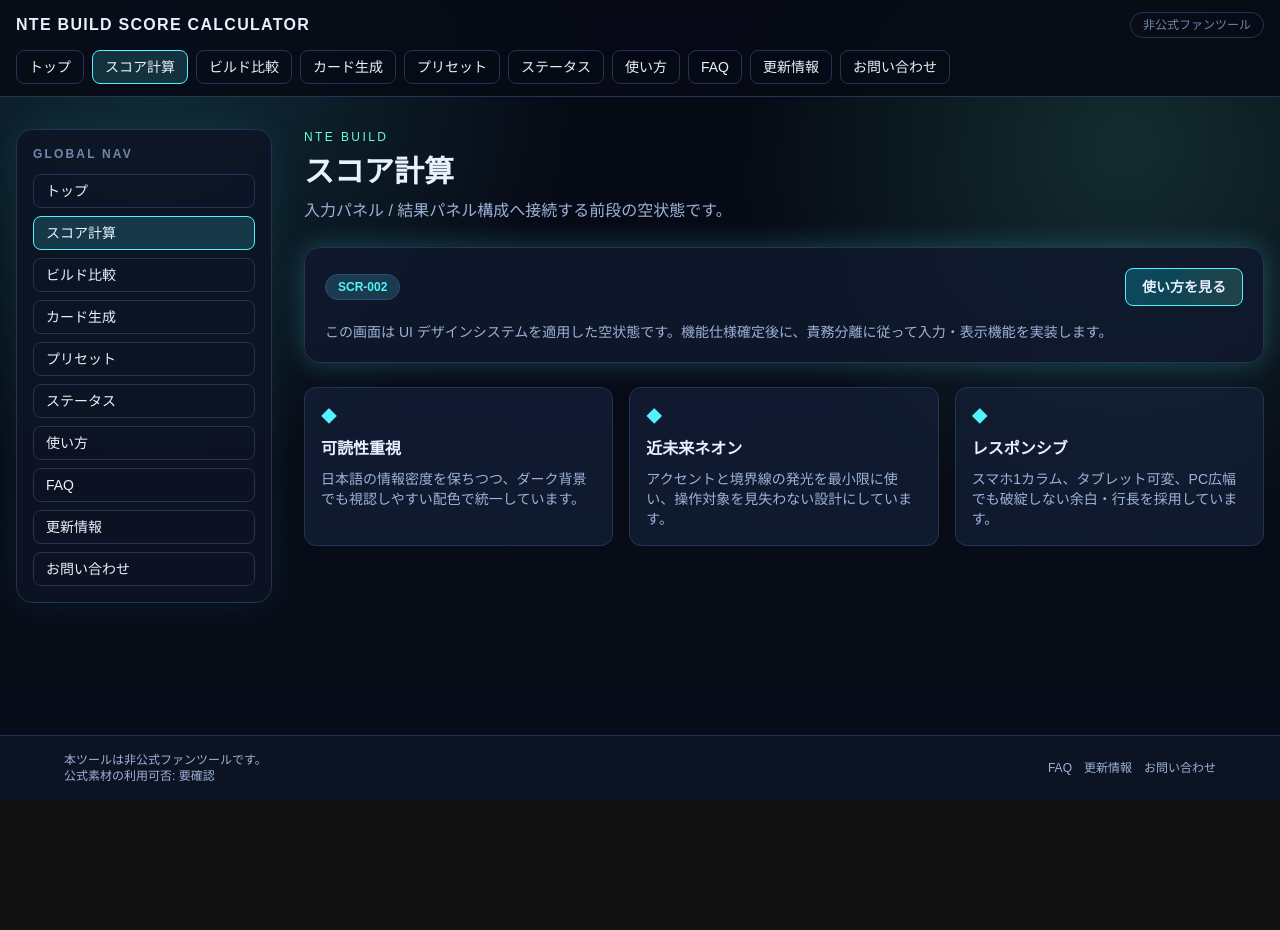
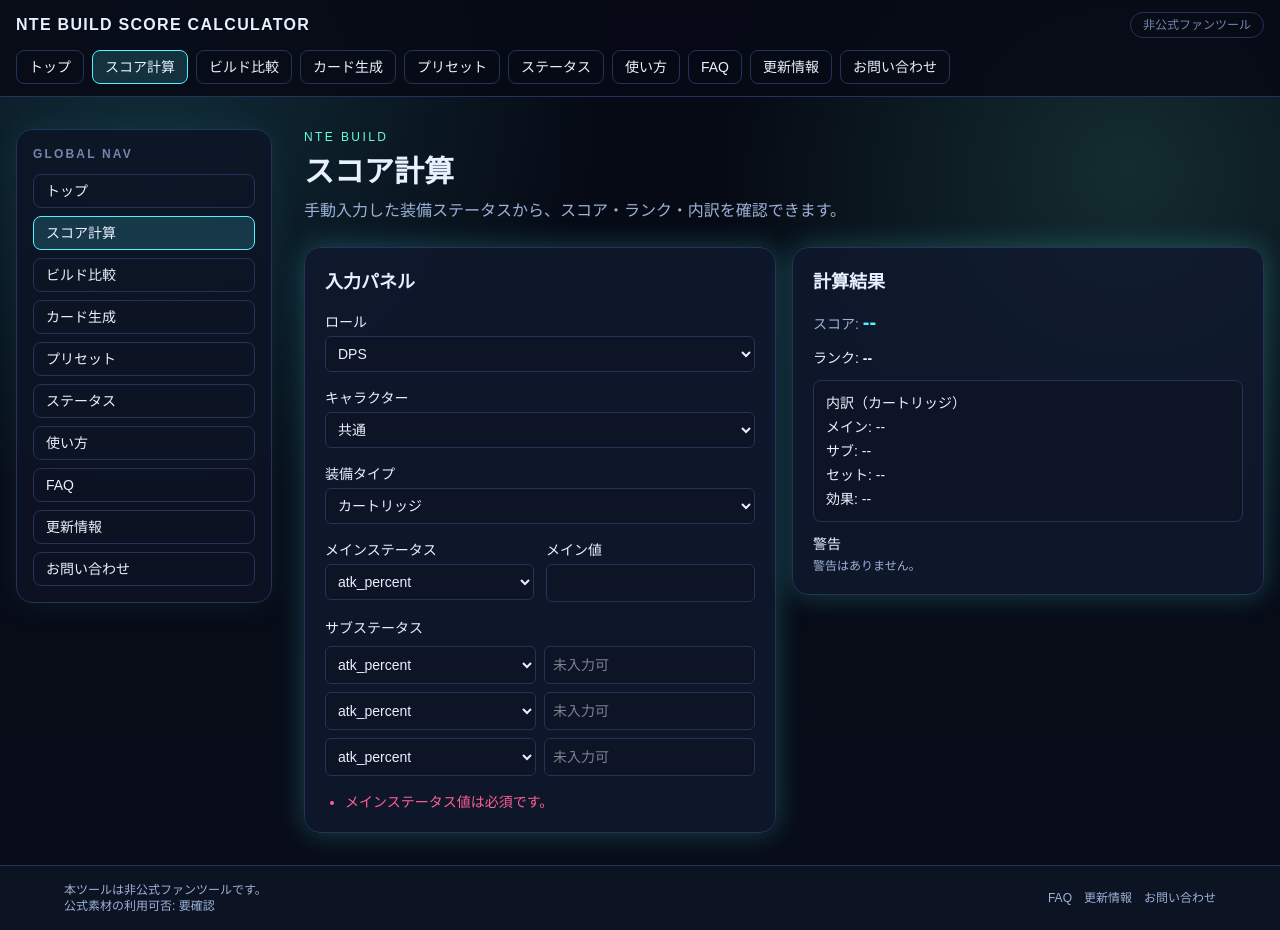
Before and after one commit to mizzz-dev/NTE-Build-Score-Calculator, a Next.js app: page /score in a window 1280 px wide. Before the commit the page ends 800 px from the top, so only its background shows below. Built offline with nearby package versions, Linux system fonts and the light colour scheme.

Commit message:
feat(score): /score画面を手動入力スコア計算UIに接続

```diff
--- a/src/app/score/page.tsx
+++ b/src/app/score/page.tsx
@@ -1,5 +1,5 @@
-import { EmptyStatePage } from '@/components/page/EmptyStatePage';
+import { ScorePageContainer } from '@/features/score/components/ScorePageContainer';
 
 export default function ScorePage() {
-  return <EmptyStatePage title="スコア計算" subtitle="入力パネル / 結果パネル構成へ接続する前段の空状態です。" badge="SCR-002" />;
+  return <ScorePageContainer />;
 }
--- /dev/null
+++ b/src/features/score/components/ScorePageContainer.tsx
@@ -0,0 +1,167 @@
+'use client';
+
+import { useMemo, useState } from 'react';
+import { NeonPanel } from '@/components/ui/NeonPanel';
+import { SectionHeader } from '@/components/ui/SectionHeader';
+import { calculateBuildScore } from '@/lib/score';
+import { sampleScoreConfig } from '@/lib/score/sampleConfig';
+import type { SlotType, StatKey } from '@/lib/score/types';
+
+const SLOT_LABELS: Record<SlotType, string> = {
+  cartridge: 'カートリッジ',
+  module: 'モジュール',
+  gear: 'ギア',
+  console: 'コンソール',
+};
+
+const ROLE_OPTIONS = [
+  { id: 'dps', label: 'DPS' },
+  { id: 'support', label: 'サポート' },
+];
+
+const CHARACTER_OPTIONS = [
+  { id: 'default', label: '共通' },
+  { id: 'alice', label: 'Alice（要確認）' },
+  { id: 'bob', label: 'Bob（要確認）' },
+];
+
+const SUB_STAT_COUNT = 3;
+const STAT_KEYS = Object.keys(sampleScoreConfig.statRanges) as StatKey[];
+
+export function ScorePageContainer() {
+  const [roleId, setRoleId] = useState<string>('dps');
+  const [characterId, setCharacterId] = useState<string>('');
+  const [slot, setSlot] = useState<SlotType>('cartridge');
+  const [mainStatKey, setMainStatKey] = useState<StatKey>(STAT_KEYS[0]);
+  const [mainStatValue, setMainStatValue] = useState<string>('');
+  const [subStats, setSubStats] = useState<Array<{ key: StatKey; value: string }>>(
+    Array.from({ length: SUB_STAT_COUNT }, () => ({ key: STAT_KEYS[0], value: '' })),
+  );
+
+  const errors = useMemo(() => {
+    const next: string[] = [];
+    if (mainStatValue.trim().length === 0) next.push('メインステータス値は必須です。');
+    if (Number(mainStatValue) < 0) next.push('メインステータス値は0以上で入力してください。');
+    subStats.forEach((sub, index) => {
+      if (sub.value.trim().length === 0) return;
+      if (Number(sub.value) < 0) next.push(`サブステータス${index + 1}は0以上で入力してください。`);
+    });
+    return next;
+  }, [mainStatValue, subStats]);
+
+  const result = useMemo(() => {
+    if (errors.length > 0) return null;
+
+    const mainValue = Number(mainStatValue);
+    if (Number.isNaN(mainValue)) return null;
+
+    const parsedSubStats = subStats
+      .filter((sub) => sub.value.trim().length > 0)
+      .map((sub) => ({ key: sub.key, value: Number(sub.value) }))
+      .filter((sub) => !Number.isNaN(sub.value));
+
+    return calculateBuildScore(
+      {
+        roleId,
+        characterId: characterId || undefined,
+        equipmentsBySlot: {
+          [slot]: {
+            slot,
+            mainStatKey,
+            mainStatValue: mainValue,
+            subStats: parsedSubStats,
+          },
+        },
+      },
+      sampleScoreConfig,
+    );
+  }, [characterId, errors.length, mainStatKey, mainStatValue, roleId, slot, subStats]);
+
+  return (
+    <div className="space-y-6">
+      <SectionHeader title="スコア計算" subtitle="手動入力した装備ステータスから、スコア・ランク・内訳を確認できます。" />
+      <div className="grid gap-4 lg:grid-cols-2 lg:items-start">
+        <NeonPanel className="space-y-4">
+          <h2 className="text-lg font-semibold">入力パネル</h2>
+
+          <label className="block text-sm">
+            ロール
+            <select className="mt-1 w-full rounded-md border border-[var(--color-border)] bg-[var(--color-bg-elevated)] p-2" value={roleId} onChange={(e) => setRoleId(e.target.value)}>
+              {ROLE_OPTIONS.map((role) => (
+                <option key={role.id} value={role.id}>{role.label}</option>
+              ))}
+            </select>
+          </label>
+
+          <label className="block text-sm">
+            キャラクター
+            <select className="mt-1 w-full rounded-md border border-[var(--color-border)] bg-[var(--color-bg-elevated)] p-2" value={characterId} onChange={(e) => setCharacterId(e.target.value)}>
+              {CHARACTER_OPTIONS.map((ch) => (
+                <option key={ch.id} value={ch.id === 'default' ? '' : ch.id}>{ch.label}</option>
+              ))}
+            </select>
+          </label>
+
+          <label className="block text-sm">
+            装備タイプ
+            <select className="mt-1 w-full rounded-md border border-[var(--color-border)] bg-[var(--color-bg-elevated)] p-2" value={slot} onChange={(e) => setSlot(e.target.value as SlotType)}>
+              {Object.entries(SLOT_LABELS).map(([value, label]) => (
+                <option key={value} value={value}>{label}</option>
+              ))}
+            </select>
+          </label>
+
+          <div className="grid gap-3 sm:grid-cols-2">
+            <label className="block text-sm">
+              メインステータス
+              <select className="mt-1 w-full rounded-md border border-[var(--color-border)] bg-[var(--color-bg-elevated)] p-2" value={mainStatKey} onChange={(e) => setMainStatKey(e.target.value)}>
+                {STAT_KEYS.map((key) => <option key={key} value={key}>{key}</option>)}
+              </select>
+            </label>
+            <label className="block text-sm">
+              メイン値
+              <input className="mt-1 w-full rounded-md border border-[var(--color-border)] bg-[var(--color-bg-elevated)] p-2" type="number" min={0} value={mainStatValue} onChange={(e) => setMainStatValue(e.target.value)} />
+            </label>
+          </div>
+
+          <div className="space-y-2">
+            <p className="text-sm font-medium">サブステータス</p>
+            {subStats.map((sub, index) => (
+              <div key={index} className="grid gap-2 sm:grid-cols-2">
+                <select className="rounded-md border border-[var(--color-border)] bg-[var(--color-bg-elevated)] p-2 text-sm" value={sub.key} onChange={(e) => setSubStats((prev) => prev.map((item, i) => i === index ? { ...item, key: e.target.value } : item))}>
+                  {STAT_KEYS.map((key) => <option key={key} value={key}>{key}</option>)}
+                </select>
+                <input className="rounded-md border border-[var(--color-border)] bg-[var(--color-bg-elevated)] p-2 text-sm" type="number" min={0} placeholder="未入力可" value={sub.value} onChange={(e) => setSubStats((prev) => prev.map((item, i) => i === index ? { ...item, value: e.target.value } : item))} />
+              </div>
+            ))}
+          </div>
+
+          {errors.length > 0 && <ul className="list-disc space-y-1 pl-5 text-sm text-[var(--color-danger)]">{errors.map((error) => <li key={error}>{error}</li>)}</ul>}
+        </NeonPanel>
+
+        <NeonPanel className="space-y-3 lg:sticky lg:top-20">
+          <h2 className="text-lg font-semibold">計算結果</h2>
+          <p className="text-sm text-[var(--color-text-secondary)]">スコア: <span className="text-xl font-bold text-[var(--color-accent)]">{result ? result.buildScoreNormalized.toFixed(2) : '--'}</span></p>
+          <p className="text-sm">ランク: <span className="font-semibold">{result?.rank ?? '--'}</span></p>
+          <div className="rounded-lg border border-[var(--color-border)] bg-[var(--color-bg-elevated)] p-3 text-sm space-y-1">
+            <p>内訳（{SLOT_LABELS[slot]}）</p>
+            <p>メイン: {result ? result.equipmentScoresBySlot[slot].mainScore.toFixed(2) : '--'}</p>
+            <p>サブ: {result ? result.equipmentScoresBySlot[slot].subScore.toFixed(2) : '--'}</p>
+            <p>セット: {result ? result.equipmentScoresBySlot[slot].setBonusScore.toFixed(2) : '--'}</p>
+            <p>効果: {result ? result.equipmentScoresBySlot[slot].equipmentEffectScore.toFixed(2) : '--'}</p>
+          </div>
+          <div>
+            <p className="mb-1 text-sm font-medium">警告</p>
+            {result && result.warnings.length > 0 ? (
+              <ul className="list-disc space-y-1 pl-5 text-xs text-[var(--color-danger)]">
+                {result.warnings.map((warning, index) => <li key={`${warning.code}-${index}`}>{warning.code}: {warning.message}</li>)}
+              </ul>
+            ) : (
+              <p className="text-xs text-[var(--color-text-secondary)]">警告はありません。</p>
+            )}
+          </div>
+        </NeonPanel>
+      </div>
+    </div>
+  );
+}
```
